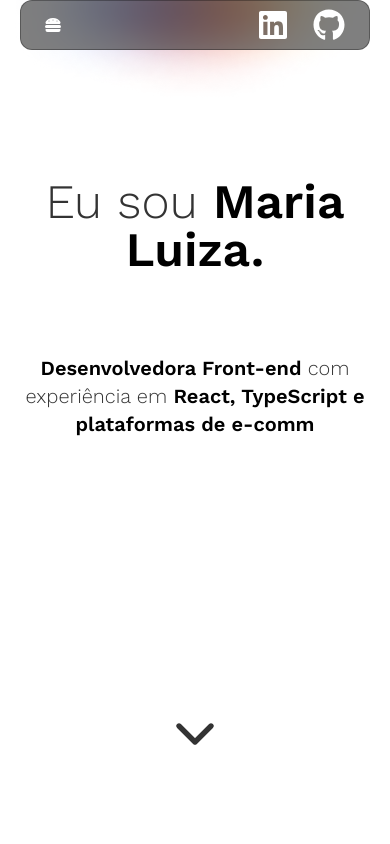
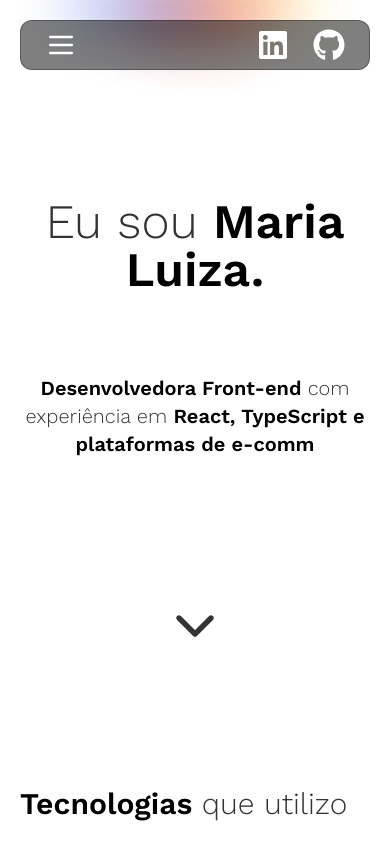
Before and after one commit to maria-luiza-rodrigues-ti/apresentacao-pessoal-frontend, a React (Vite) app: page / in a window 390 px wide. Shown: the top 844 px of the page. Built offline with nearby package versions, Linux system fonts and the light colour scheme.

Commit message:
fix: changing header navigation and changing menu hamburguer icon

```diff
--- a/src/components/footer.tsx
+++ b/src/components/footer.tsx
@@ -5,7 +5,7 @@ import BgGradient from "/assets/background-gradient-top.png";
 
 export function Footer() {
   return (
-    <footer className="relative text-white-70 text-sm mx-auto">
+    <footer className="relative text-white-70 text-sm mx-auto" id="contact">
       <img src={BgGradient} alt="" className="w-full h-auto block rotate-180" />
 
       <div className="absolute max-w-5xl mx-auto bottom-32 inset-x-0 md:inset-0 flex flex-col items-center justify-center">
--- a/src/components/header.tsx
+++ b/src/components/header.tsx
@@ -1,25 +1,26 @@
 import { useEffect, useState } from "react";
 import { motion } from "framer-motion";
-import { FaGithub, FaHamburger, FaLinkedin } from "react-icons/fa";
-import { LuSun, LuMoon } from "react-icons/lu";
+import { FaGithub, FaLinkedin } from "react-icons/fa";
+import { LuSun, LuMoon, LuMenu } from "react-icons/lu";
+import { Link } from "react-router-dom";
 
 const menuOptions = [
   {
     name: "Sobre",
-    href: "/",
+    href: "#about",
   },
   {
     name: "Tecnologias",
-    href: "/technologies",
+    href: "#technologies",
   },
   {
     name: "Projetos",
-    href: "/projects",
+    href: "#projects",
   },
 
   {
     name: "Contato",
-    href: "/contact",
+    href: "#contact",
   },
 ];
 
@@ -61,13 +62,15 @@ export function Header() {
       z-20"
       >
         {isMobile ? (
-          <FaHamburger />
+          <LuMenu size={32} />
         ) : (
           <nav>
-            <ul className="flex gap-10 text-white font-semibold dark:">
+            <ul className="flex gap-10 text-white font-semibold">
               {menuOptions.map((option) => (
                 <motion.li whileHover={{ fontSize: "20px" }} key={option.name}>
-                  <a href={option.href}>{option.name}</a>
+                  <Link reloadDocument to={option.href}>
+                    {option.name}
+                  </Link>
                 </motion.li>
               ))}
             </ul>
--- a/src/page/home/components/about-section.tsx
+++ b/src/page/home/components/about-section.tsx
@@ -1,21 +1,13 @@
+import { Link } from "react-router-dom";
 import { ChevronDown } from "lucide-react";
 import { ReactTyped } from "react-typed";
 
 export function AboutSection() {
-  function handleScrollToTechnologiesSection() {
-    const technologiesSectionId = document.getElementById(
-      "technologies-section"
-    );
-
-    if (technologiesSectionId === null) {
-      return;
-    }
-
-    technologiesSectionId.scrollIntoView({ behavior: "smooth" });
-  }
-
   return (
-    <section className="mt-32 mb-16 max-w-5xl mx-auto z-20 relative h-[calc(100vh-16rem)] flex flex-col justify-between">
+    <section
+      id="about"
+      className="pt-32 mb-16 max-w-5xl mx-auto z-20 relative h-[calc(100vh-16rem)] flex flex-col justify-between"
+    >
       <div>
         <h1 className="text-5xl md:text-7xl text-center font-light">
           <ReactTyped strings={["Eu sou "]} typeSpeed={40} showCursor={false} />{" "}
@@ -65,15 +57,12 @@ export function AboutSection() {
           </span>
         </p>
       </div>
-      <button
-        onClick={handleScrollToTechnologiesSection}
-        className="block mx-auto mt-32"
-      >
+      <Link to="#technologies" className="block mx-auto mt-32">
         <ChevronDown
           size={64}
           className="text-white-70 hover:text-black dark:hover:text-white dark:text-neutral-1 transition-all"
         />
-      </button>
+      </Link>
     </section>
   );
 }
--- a/src/page/home/components/recent-projects-section.tsx
+++ b/src/page/home/components/recent-projects-section.tsx
@@ -50,8 +50,8 @@ const recentProjetcs = [
 
 export function RecentProjectsSection() {
   return (
-    <section id="#recents-projects" className="mb-32 max-w-5xl mx-auto">
-      <h2 className="text-3xl md:ext-4xl text-left font-light mb-24">
+    <section id="projects" className="mb-32 max-w-5xl mx-auto">
+      <h2 className="text-3xl md:text-4xl text-left font-light mb-24">
         Projetos{" "}
         <span className="dark:text-white text-black font-semibold">
           recentes
--- a/src/page/home/components/technologies-section.tsx
+++ b/src/page/home/components/technologies-section.tsx
@@ -1,4 +1,3 @@
-import { useRef } from "react";
 import { Splide, SplideSlide } from "@splidejs/react-splide";
 
 import { DiJqueryLogo } from "react-icons/di";
@@ -46,14 +45,8 @@ const technologies = [
 ];
 
 export function TechnologiesSection() {
-  const technologiesSectionRef = useRef(null);
-
   return (
-    <section
-      className="pt-16 mb-32 max-w-5xl mx-auto"
-      ref={technologiesSectionRef}
-      id="technologies-section"
-    >
+    <section className="pt-16 mb-32 max-w-5xl mx-auto" id="technologies">
       <h2 className="text-3xl md:text-4xl text-left font-light mb-24">
         <strong className="dark:text-white text-black font-semibold">
           Tecnologias
--- a/src/page/home/home.tsx
+++ b/src/page/home/home.tsx
@@ -8,7 +8,7 @@ import { AboutSection } from "./components/about-section";
 
 export function Home() {
   return (
-    <div className="relative bg-white text-black/80 font-light dark:dark-background-gradient backdrop-blur-[2px] dark:bg-dark-background-gradient dark:text-dark-neutral-2 scroll-smooth px-5 md:px-0 md:pt-8">
+    <div className="relative bg-white text-black/80 font-light dark:dark-background-gradient backdrop-blur-[2px] dark:bg-dark-background-gradient dark:text-dark-neutral-2 scroll-smooth px-5 md:px-0 pt-5 md:pt-8">
       <img
         src={BgGradient}
         alt=""
```
